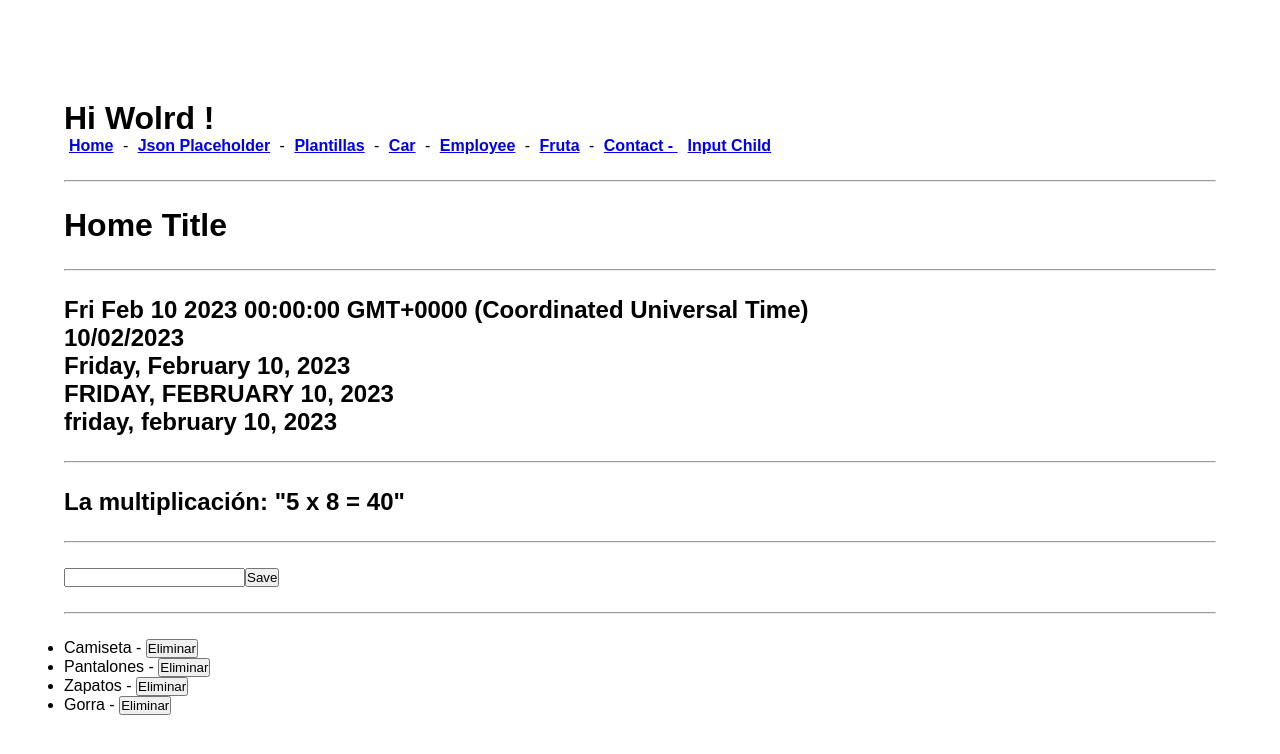
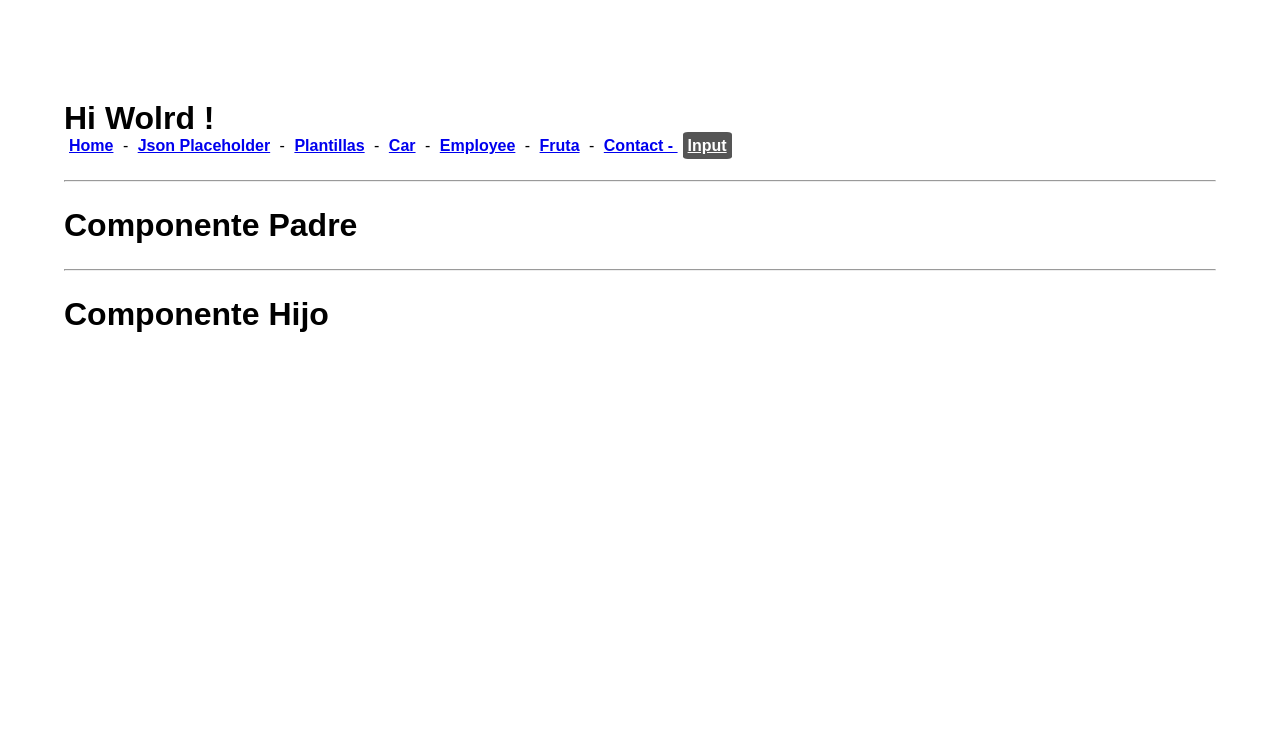
Before and after one commit to angelherce/udemy-angular-01, an Angular app in the folder curso-angular-01/: page /input in a window 1280 px wide. Shown: the top 754 px of the page. Built offline with nearby package versions, Linux system fonts and the light colour scheme.

Commit message:
Sección 14: V103 - Ejercicio con propiedades Input (Decorador @Input) - Se ha creado y configurado el componente "ParentComponent"

```diff
--- a/curso-angular-01/src/app/app-routing.module.ts
+++ b/curso-angular-01/src/app/app-routing.module.ts
@@ -7,7 +7,7 @@ import { ContactComponent } from './components/contact/contact.component';
 import { CarComponent } from './components/car/car.component';
 import { JsonPlaceholderComponent } from './components/json-placeholder/json-placeholder.component';
 import { PlantillasComponent } from './components/plantillas/plantillas.component';
-import { ChildComponent } from './components/input/child/child.component';
+import { ParentComponent } from './components/input/parent/parent.component';
 
 const routes: Routes = [
    { path: '', component: HomeComponent },
@@ -19,7 +19,7 @@ const routes: Routes = [
    { path: 'contact/:msg', component: ContactComponent },
    { path: 'employee', component: EmployeeComponent },
    { path: 'fruta', component: FrutaComponent },
-   { path: 'input/child', component: ChildComponent },
+   { path: 'input', component: ParentComponent },
    { path: '**', component: HomeComponent },
 ];
 
--- a/curso-angular-01/src/app/app.component.html
+++ b/curso-angular-01/src/app/app.component.html
@@ -8,7 +8,7 @@
    <a [routerLink]="['/employee']" [routerLinkActive]="['option-active']">Employee</a> -
    <a [routerLink]="['/fruta']" [routerLinkActive]="['option-active']">Fruta</a> -
    <a [routerLink]="['/contact']" [routerLinkActive]="['option-active']">Contact - </a>
-   <a [routerLink]="['/input/child']" [routerLinkActive]="['option-active']">Input Child</a>
+   <a [routerLink]="['/input']" [routerLinkActive]="['option-active']">Input</a>
 </nav>
 
 <hr/>
--- a/curso-angular-01/src/app/app.module.ts
+++ b/curso-angular-01/src/app/app.module.ts
@@ -15,6 +15,7 @@ import { HttpClientModule } from '@angular/common/http';
 import { JsonPlaceholderComponent } from './components/json-placeholder/json-placeholder.component';
 import { PlantillasComponent } from './components/plantillas/plantillas.component';
 import { ChildComponent } from './components/input/child/child.component';
+import { ParentComponent } from './components/input/parent/parent.component';
 
 @NgModule({
    declarations: [
@@ -27,7 +28,8 @@ import { ChildComponent } from './components/input/child/child.component';
       JsonPlaceholderComponent,
       PlantillasComponent,
       MultiplierPipe,
-      ChildComponent
+      ChildComponent,
+      ParentComponent
    ],
    imports: [
       BrowserModule,
--- /dev/null
+++ b/curso-angular-01/src/app/components/input/parent/parent.component.html
@@ -0,0 +1,5 @@
+<h1>{{title}}</h1>
+
+<hr/>
+
+<app-child></app-child>
--- /dev/null
+++ b/curso-angular-01/src/app/components/input/parent/parent.component.ts
@@ -0,0 +1,17 @@
+import { Component, OnInit } from '@angular/core';
+
+@Component({
+  selector: 'app-parent',
+  templateUrl: './parent.component.html',
+  styleUrls: ['./parent.component.css']
+})
+export class ParentComponent implements OnInit {
+
+   public title:string = 'Componente Padre';
+
+  public constructor() { }
+
+  public ngOnInit(): void {
+  }
+
+}
```
Also changed, not shown: curso-angular-01/src/app/components/input/parent/parent.component.css (added).
